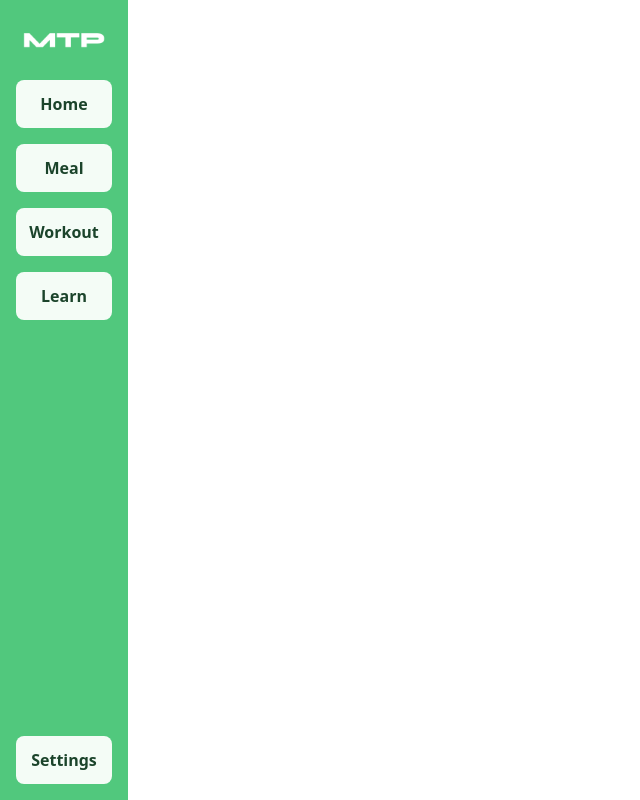
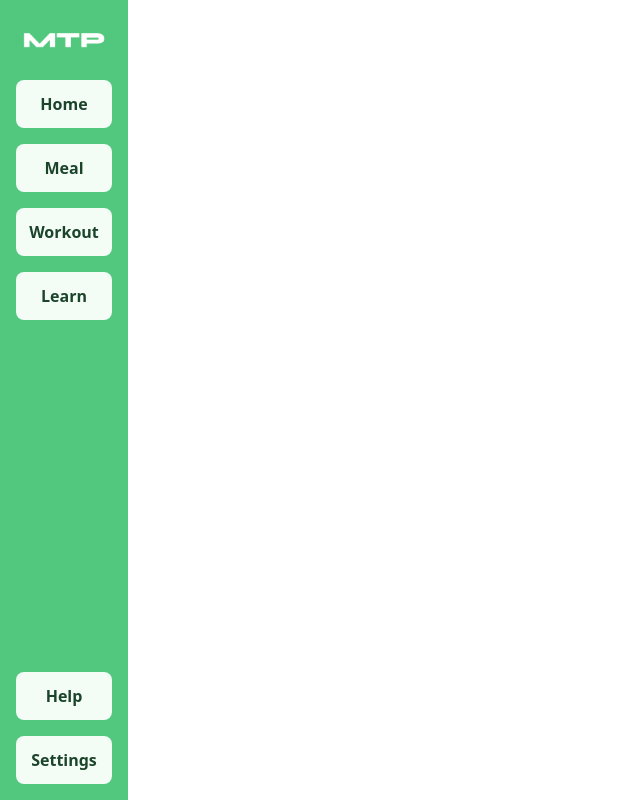
Before and after one commit to DdanielRrKk/fitness-web-app, a React (Vite) app: page / in a window 1280 px wide. Shown: the whole page, without its empty margins (0-640 px from the left). Built offline with nearby package versions, Linux system fonts and the light colour scheme; no server answers.

Commit message:
Adding HelpPage to the NavBar
- Modified RootPage to include a button for navigating to HelpPage in the NavBar;

```diff
--- a/src/pages/rootPage.jsx
+++ b/src/pages/rootPage.jsx
@@ -58,18 +58,18 @@ function RootPage() {
                     <ul className='flex flex-col gap-4'>
                         <li>
                             <NavLink
+                                to='help'
+                                className={handleIsActiveNavLink}>
+                                    Help
+                            </NavLink>
+                        </li>
+                        <li>
+                            <NavLink
                                 to='settings'
                                 className={handleIsActiveNavLink}>
                                     Settings
                             </NavLink>
                         </li>
-                        {/* <li>
-                            <NavLink
-                                to='support'
-                                className={handleIsActiveNavLink}>
-                                    Support
-                            </NavLink>
-                        </li> */}
                     </ul>
                 </nav>
             </div>
```
